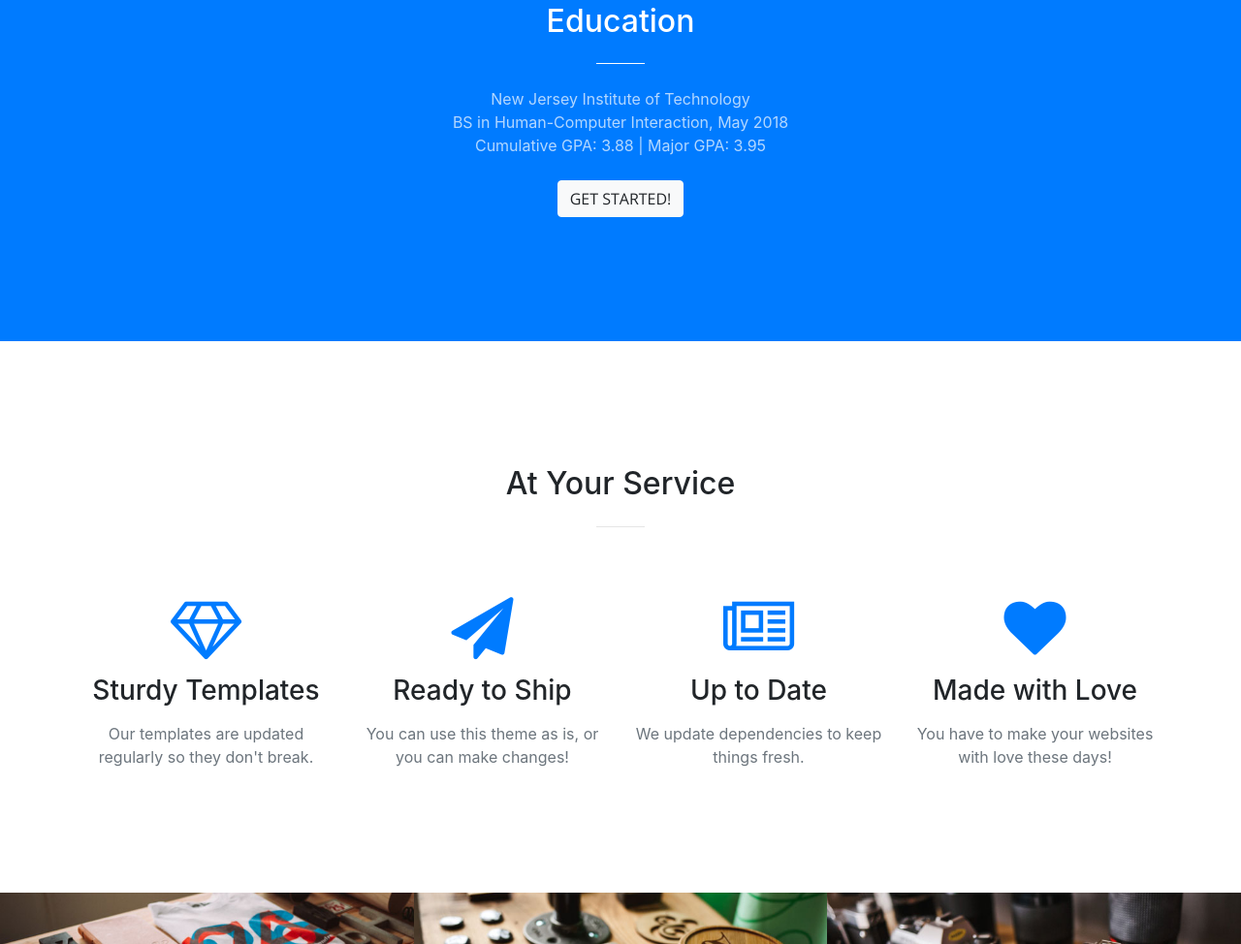
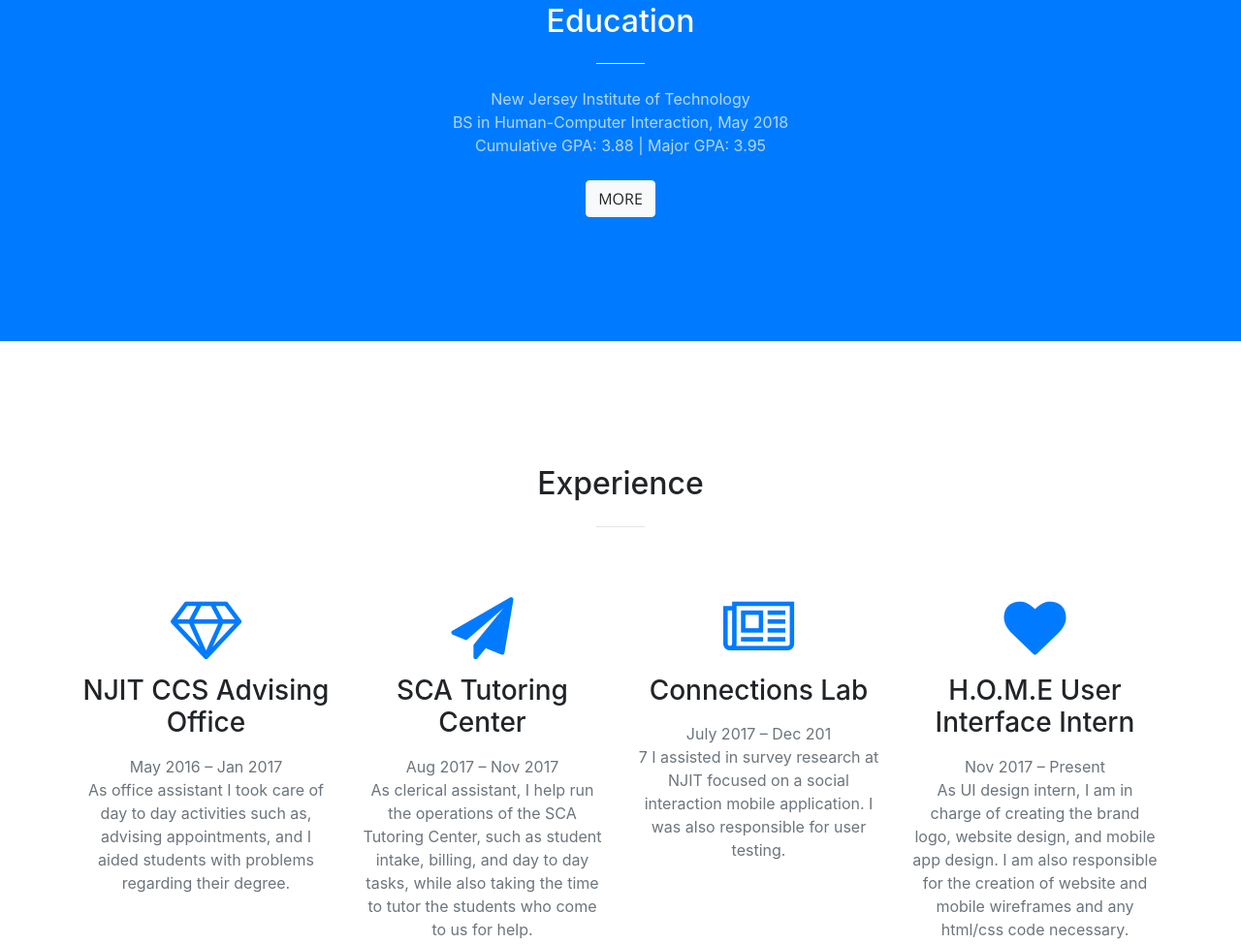
Before and after one commit to mwe3/is219-project1, a website with bundled scripts: page index.html in a window 1280 px wide. Shown: the part 925-1899 px from the top of the page at 97% size. Built offline with nearby package versions, Linux system fonts and the light colour scheme.

Commit message:
Experience page changes

```diff
--- a/index.html
+++ b/index.html
@@ -8,7 +8,7 @@
     <meta name="description" content="">
     <meta name="author" content="">
 
-    <title>Creative - Start Bootstrap Theme</title>
+    <title>Maryam's Portfolio</title>
 
     <!-- Bootstrap core CSS -->
     <link href="vendor/bootstrap/css/bootstrap.min.css" rel="stylesheet">
@@ -31,20 +31,20 @@
     <!-- Navigation -->
     <nav class="navbar navbar-expand-lg navbar-light fixed-top" id="mainNav">
       <div class="container">
-        <a class="navbar-brand js-scroll-trigger" href="#page-top">Start Bootstrap</a>
+        <a class="navbar-brand js-scroll-trigger" href="#page-top">Home</a>
         <button class="navbar-toggler navbar-toggler-right" type="button" data-toggle="collapse" data-target="#navbarResponsive" aria-controls="navbarResponsive" aria-expanded="false" aria-label="Toggle navigation">
           <span class="navbar-toggler-icon"></span>
         </button>
         <div class="collapse navbar-collapse" id="navbarResponsive">
           <ul class="navbar-nav ml-auto">
             <li class="nav-item">
-              <a class="nav-link js-scroll-trigger" href="#about">About</a>
+              <a class="nav-link js-scroll-trigger" href="#about">Education</a>
             </li>
             <li class="nav-item">
-              <a class="nav-link js-scroll-trigger" href="#services">Services</a>
+              <a class="nav-link js-scroll-trigger" href="#services">Experience</a>
             </li>
             <li class="nav-item">
-              <a class="nav-link js-scroll-trigger" href="#portfolio">Portfolio</a>
+              <a class="nav-link js-scroll-trigger" href="#portfolio">Interests</a>
             </li>
             <li class="nav-item">
               <a class="nav-link js-scroll-trigger" href="#contact">Contact</a>
@@ -81,7 +81,7 @@
 BS in Human-Computer Interaction, May 2018<br>
 Cumulative GPA: 3.88 | Major GPA: 3.95
 </p>
-            <a class="btn btn-light btn-xl js-scroll-trigger" href="#services">Get Started!</a>
+            <a class="btn btn-light btn-xl js-scroll-trigger" href="#services">More</a>
           </div>
         </div>
       </div>
@@ -91,7 +91,7 @@
       <div class="container">
         <div class="row">
           <div class="col-lg-12 text-center">
-            <h2 class="section-heading">At Your Service</h2>
+            <h2 class="section-heading">Experience</h2>
             <hr class="my-4">
           </div>
         </div>
@@ -101,29 +101,34 @@
           <div class="col-lg-3 col-md-6 text-center">
             <div class="service-box mt-5 mx-auto">
               <i class="fa fa-4x fa-diamond text-primary mb-3 sr-icons"></i>
-              <h3 class="mb-3">Sturdy Templates</h3>
-              <p class="text-muted mb-0">Our templates are updated regularly so they don't break.</p>
+              <h3 class="mb-3">NJIT CCS Advising Office </h3>
+              <p class="text-muted mb-0">May 2016 – Jan 2017<br>
+As office assistant I took care of day to day activities such as, advising appointments, and I aided students with problems regarding their degree.</p>
             </div>
           </div>
           <div class="col-lg-3 col-md-6 text-center">
             <div class="service-box mt-5 mx-auto">
               <i class="fa fa-4x fa-paper-plane text-primary mb-3 sr-icons"></i>
-              <h3 class="mb-3">Ready to Ship</h3>
-              <p class="text-muted mb-0">You can use this theme as is, or you can make changes!</p>
+              <h3 class="mb-3">SCA Tutoring Center</h3>
+              <p class="text-muted mb-0">Aug 2017 – Nov 2017<br>
+As clerical assistant, I help run the operations of the SCA Tutoring Center, such as student intake, billing, and day to day tasks, while also taking the time to tutor the students who come to us for help.</p>
             </div>
           </div>
           <div class="col-lg-3 col-md-6 text-center">
             <div class="service-box mt-5 mx-auto">
               <i class="fa fa-4x fa-newspaper-o text-primary mb-3 sr-icons"></i>
-              <h3 class="mb-3">Up to Date</h3>
-              <p class="text-muted mb-0">We update dependencies to keep things fresh.</p>
+              <h3 class="mb-3">Connections Lab</h3>
+              <p class="text-muted mb-0">July 2017 – Dec 201 <br>7
+I assisted in survey research at NJIT focused on a social interaction mobile application. I was also responsible for user testing.
+</p>
             </div>
           </div>
           <div class="col-lg-3 col-md-6 text-center">
             <div class="service-box mt-5 mx-auto">
               <i class="fa fa-4x fa-heart text-primary mb-3 sr-icons"></i>
-              <h3 class="mb-3">Made with Love</h3>
-              <p class="text-muted mb-0">You have to make your websites with love these days!</p>
+              <h3 class="mb-3">H.O.M.E User Interface Intern</h3>
+      <p class="text-muted mb-0">Nov 2017 – Present <br>
+As UI design intern, I am in charge of creating the brand logo, website design, and mobile app design.  I am also responsible for the creation of website and mobile wireframes and any html/css code necessary. </p>
             </div>
           </div>
         </div>
```
